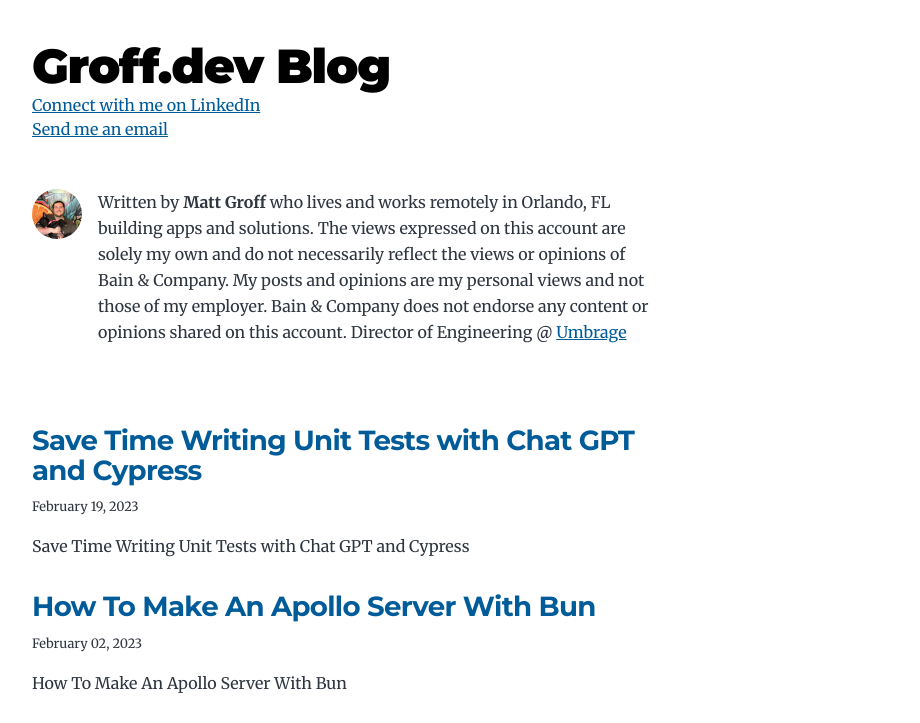
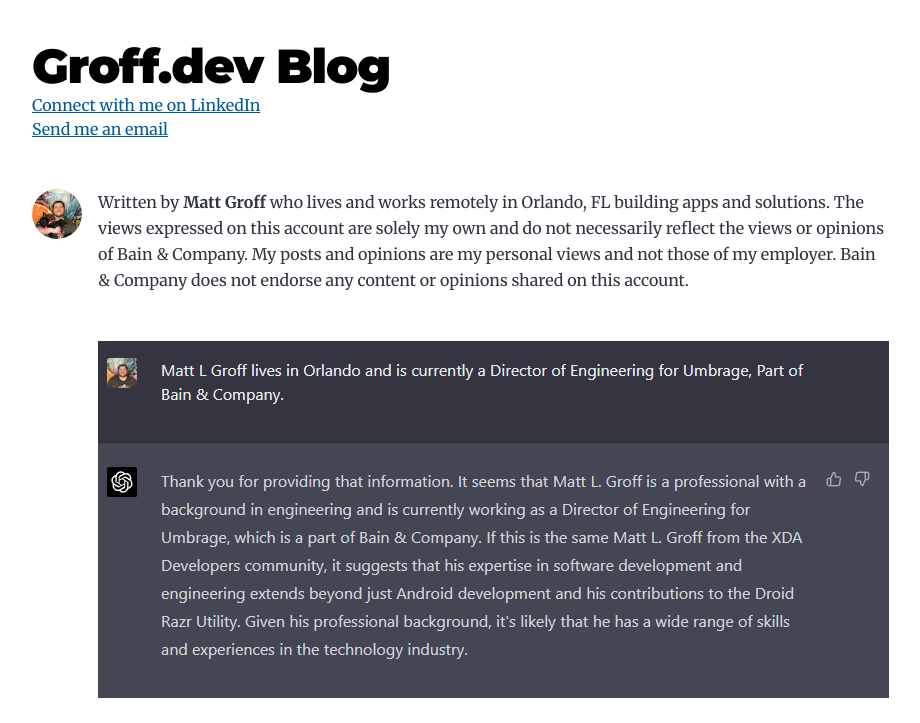
Before and after one commit to mattlgroff/groffdev, a Gatsby site: page / in a window 1280 px wide. Shown: the top 723 px of the page, without its empty margins (292-1212 px from the left). Built offline with nearby package versions, Linux system fonts and the light colour scheme; Gatsby itself is replaced by a stand-in of ours.

Commit message:
Add chat-gpt image

```diff
--- a/src/components/bio.js
+++ b/src/components/bio.js
@@ -29,8 +29,8 @@
   `)
 
   // Set these values by editing "siteMetadata" in gatsby-config.js
-  const author = data.site.siteMetadata?.author;
-  const job = data.site.siteMetadata?.job;
+  const author = data.site.siteMetadata?.author
+  const job = data.site.siteMetadata?.job
 
   return (
     <div className="bio">
@@ -45,13 +45,22 @@
         alt="Profile picture of Matt Groff"
       />
       {author?.name && job?.company && job?.title && job?.company_url && (
-        <p>
-          Written by <strong>{author.name}</strong> {author?.summary || null}
-          {` `}
-          <span>
-            {job.title} @ <a href={job.company_url}>{job.company}</a>
-          </span>
-        </p>
+        <div>
+          <p>
+            Written by <strong>{author.name}</strong> {author?.summary || null}
+          </p>
+          <br />
+          <br />
+
+          <StaticImage
+            className="header-image"
+            layout="fixed"
+            formats={["auto", "webp", "avif"]}
+            src="../images/chat-gpt.png"
+            quality={95}
+            alt="Chat-GPT response about me."
+          />
+        </div>
       )}
     </div>
   )
```
Also changed, not shown: src/images/chat-gpt.png (added).
